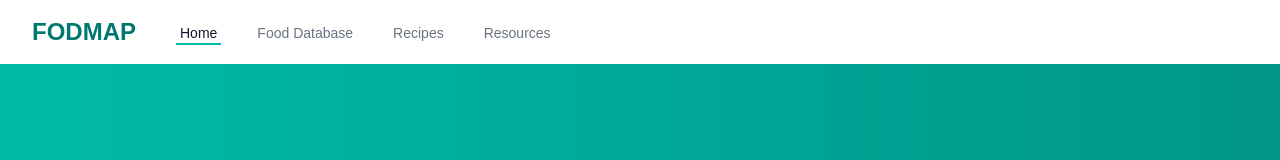
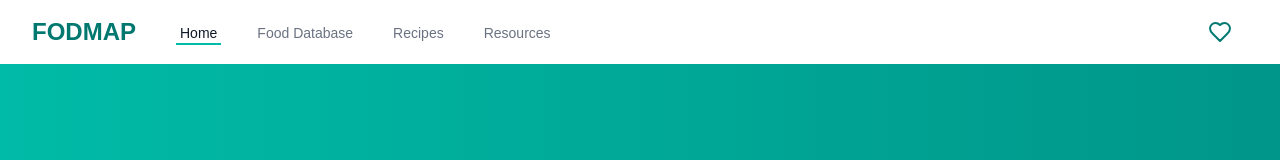
Before and after one commit to zarhaselene/fodmap-recipe, a Next.js app: page / in a window 1280 px wide. Shown: the top 160 px of the page. Built offline with nearby package versions, Linux system fonts and the light colour scheme.

Commit message:
Add favorites icon to Navbar and update NavLink for favorites route

```diff
--- a/src/app/components/layout/Navbar.jsx
+++ b/src/app/components/layout/Navbar.jsx
@@ -1,5 +1,5 @@
 "use client";
-import { Menu } from "lucide-react";
+import { Menu, Heart } from "lucide-react";
 import { useState } from "react";
 import Link from "next/link";
 import { usePathname } from "next/navigation";
@@ -16,9 +16,12 @@ const mobileNavLinkClasses =
 const mobileActiveLinkClasses =
   "border-teal-500 text-teal-700 bg-teal-50 block pl-3 pr-4 py-2 border-l-4 text-base font-medium";
 
-const NavLink = ({ href, children, isMobile }) => {
+const NavLink = ({ href, children, isMobile, icon: Icon }) => {
   const pathname = usePathname();
-  const isActive = pathname === href;
+  const isActive =
+    pathname === href ||
+    (href === "/recipes/favorites" &&
+      pathname.startsWith("/recipes/favorites"));
 
   return (
     <Link
@@ -33,6 +36,15 @@ const NavLink = ({ href, children, isMobile }) => {
           : navLinkClasses
       }
     >
+      {Icon && (
+        <Icon
+          className={`mr-2 h-4 w-4 ${
+            isActive && href === "/recipes/favorites"
+              ? "fill-current text-teal-700"
+              : ""
+          }`}
+        />
+      )}
       {children}
     </Link>
   );
@@ -40,10 +52,13 @@ const NavLink = ({ href, children, isMobile }) => {
 
 const Navbar = () => {
   const [mobileMenuOpen, setMobileMenuOpen] = useState(false);
+  const pathname = usePathname();
 
   const toggleMobileMenu = () => {
     setMobileMenuOpen(!mobileMenuOpen);
   };
+
+  const isFavoritesActive = pathname.startsWith("/recipes/favorites");
 
   return (
     <nav className="bg-white shadow-sm">
@@ -58,10 +73,20 @@ const Navbar = () => {
               <NavLink href="/">Home</NavLink>
               <NavLink href="/food-database">Food Database</NavLink>
               <NavLink href="/recipes">Recipes</NavLink>
+
               <NavLink href="/resources">Resources</NavLink>
             </div>
           </div>
           <div className="flex items-center">
+            <Link href="/recipes/favorites" className="mr-4">
+              <Heart
+                className={`h-6 w-6 ${
+                  isFavoritesActive
+                    ? "fill-current text-teal-700"
+                    : "text-teal-700"
+                }`}
+              />
+            </Link>
             <button
               className="md:hidden inline-flex items-center justify-center p-2 rounded-md text-gray-400 hover:text-gray-500 hover:bg-gray-100 focus:outline-none focus:ring-2 focus:ring-inset focus:ring-teal-500"
               onClick={toggleMobileMenu}
@@ -78,7 +103,7 @@ const Navbar = () => {
       {mobileMenuOpen && (
         <div className="md:hidden">
           <div className="pt-2 pb-3 space-y-1">
-            <NavLink href="/" isActive={true} isMobile={true}>
+            <NavLink href="/" isMobile={true}>
               Home
             </NavLink>
             <NavLink href="/food-database" isMobile={true}>
@@ -86,6 +111,9 @@ const Navbar = () => {
             </NavLink>
             <NavLink href="/recipes" isMobile={true}>
               Recipes
+            </NavLink>
+            <NavLink href="/recipes/favorites" icon={Heart} isMobile={true}>
+              Favorites
             </NavLink>
             <NavLink href="/resources" isMobile={true}>
               Resources
```
